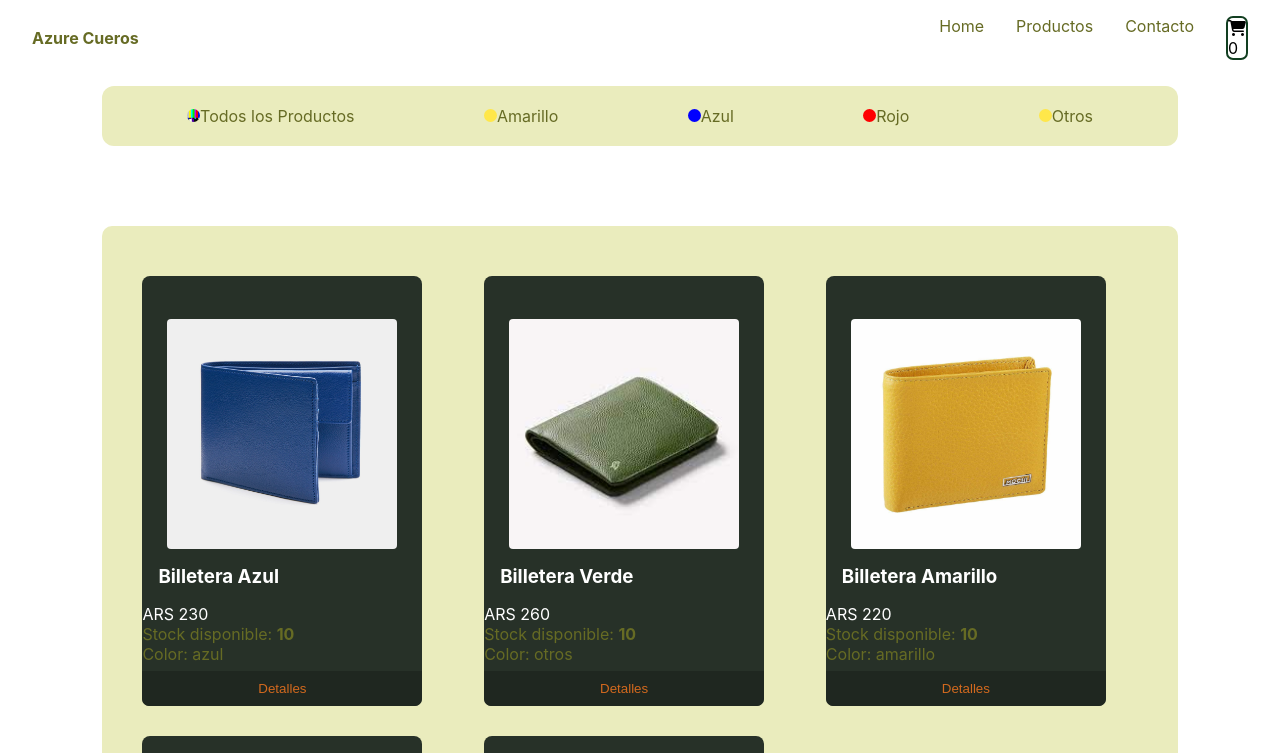
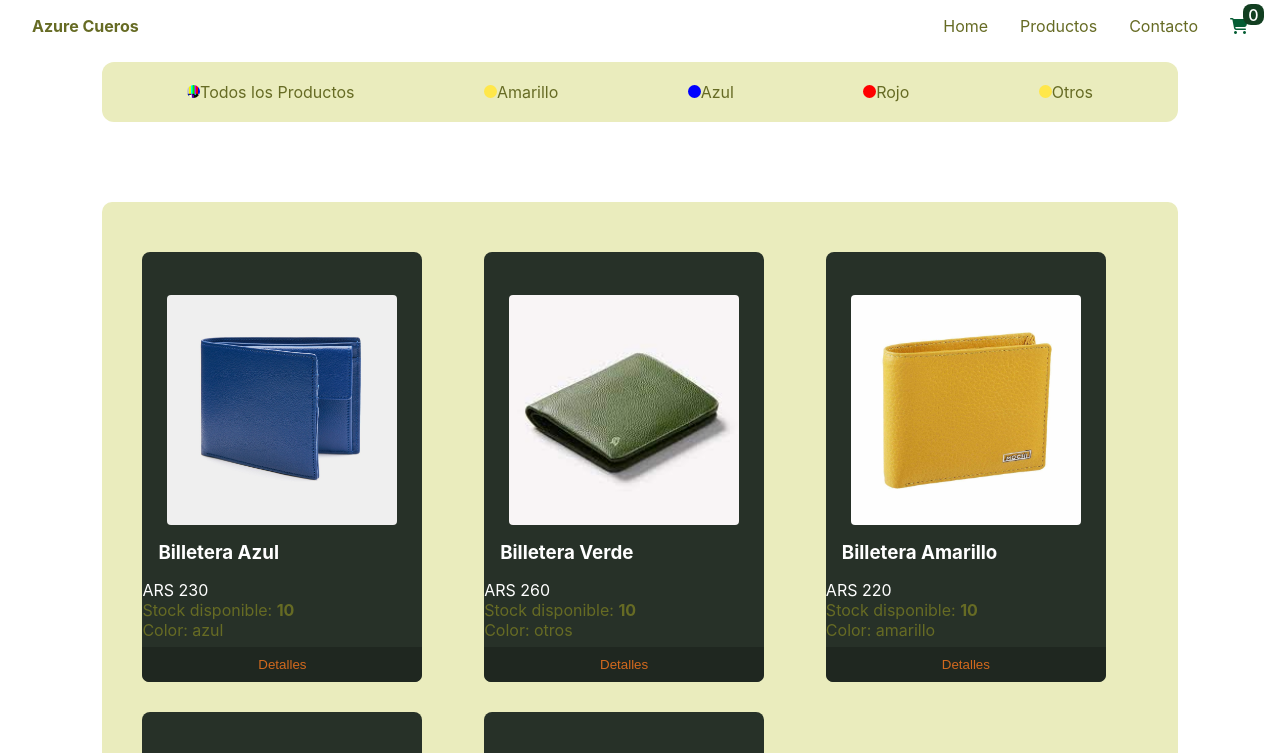
Before and after one commit to eudeslimaar/Azure-cueros-shop, a React (Create React App) app: page /shop in a window 1280 px wide. Shown: the top 753 px of the page. Built offline with nearby package versions, Linux system fonts and the light colour scheme.

Commit message:
Atualización Context

```diff
--- a/src/components/CartWidjet.css
+++ b/src/components/CartWidjet.css
@@ -1,6 +1,6 @@
 .cart{
     background: none;
-    border: solid 2px rgb(18, 63, 33);
+    color:var(--color05);
     border-radius: 7px;
     cursor: pointer;
 }
--- a/src/components/CartWidjet.js
+++ b/src/components/CartWidjet.js
@@ -16,7 +16,7 @@ const CartWidjet = () => {
           onClick={() => setShowCartList(!showCartList)}>
 
             <i class="fas fa-shopping-cart"></i>
-            <div>{cart.addedItems.length}</div>
+            <div className="cart__fly">{cart.addedItems.length}</div>
       </div>
 
       {showCartList && (
--- a/src/components/ItemCount.js
+++ b/src/components/ItemCount.js
@@ -9,13 +9,11 @@ const ItemCount = ({
     contadorProducto,
     setContadorProducto,
   }) => {
-const [count, setCount] = useState(1);
-    const contador = 10
     const handleChange = (e) => {
         let name = e.target.name;
         switch (name) {
         case "agregar":
-            if (contador === 0) {
+            if (stockProducto === 0) {
             return console.log("Stock indisponible");
             }
             if (contadorProducto < stockProducto) {
@@ -50,7 +48,7 @@ const [count, setCount] = useState(1);
             <button className="aumentar" name="agregar" onClick={(e) => handleChange(e)}>
                 +
             </button>
-            <div className="count">{count}</div>
+            <div className="count">{contadorProducto}</div>
             <button className="disminuir" name="sacar" onClick={(e) => handleChange(e)}>
                 -
             </button>
```
Also changed, not shown: 1 other file (tests, documents, lock files or other folders).
